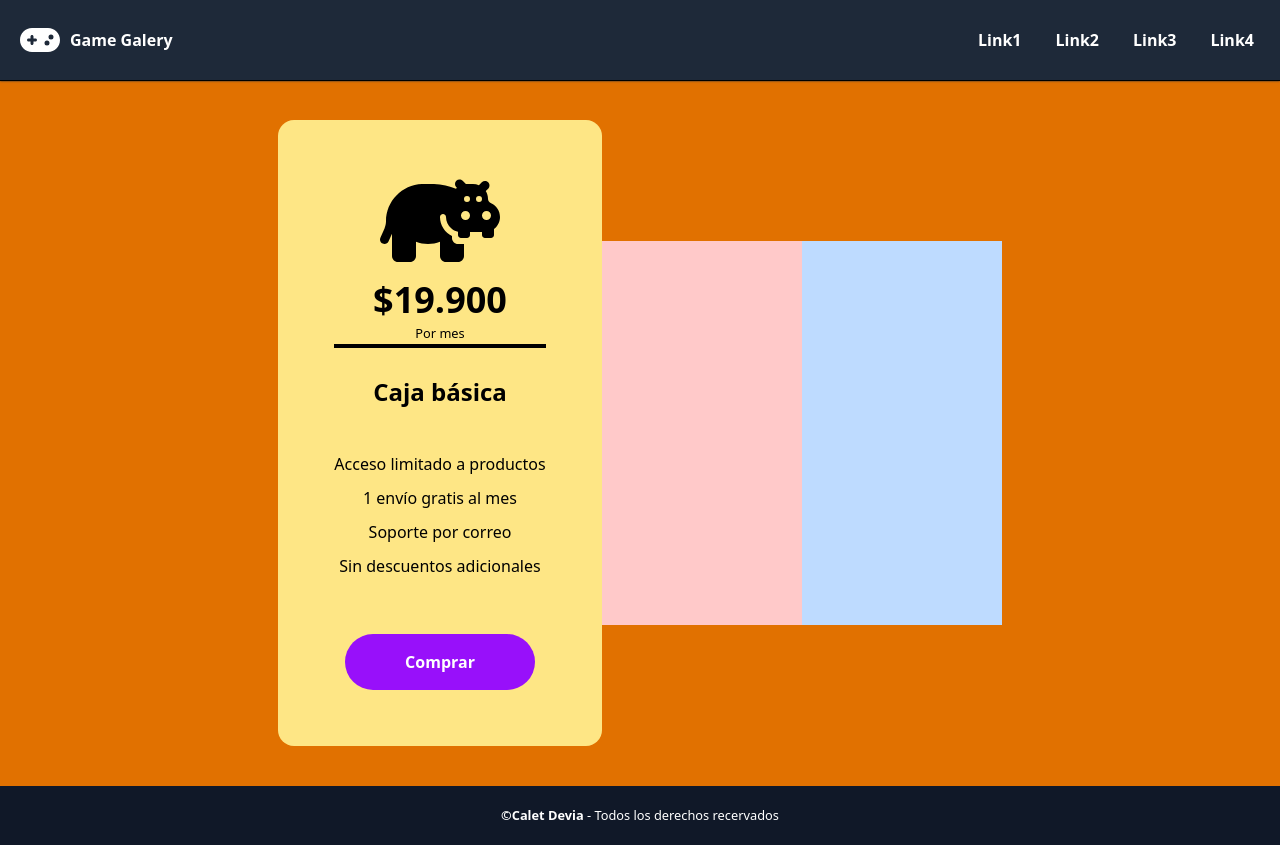
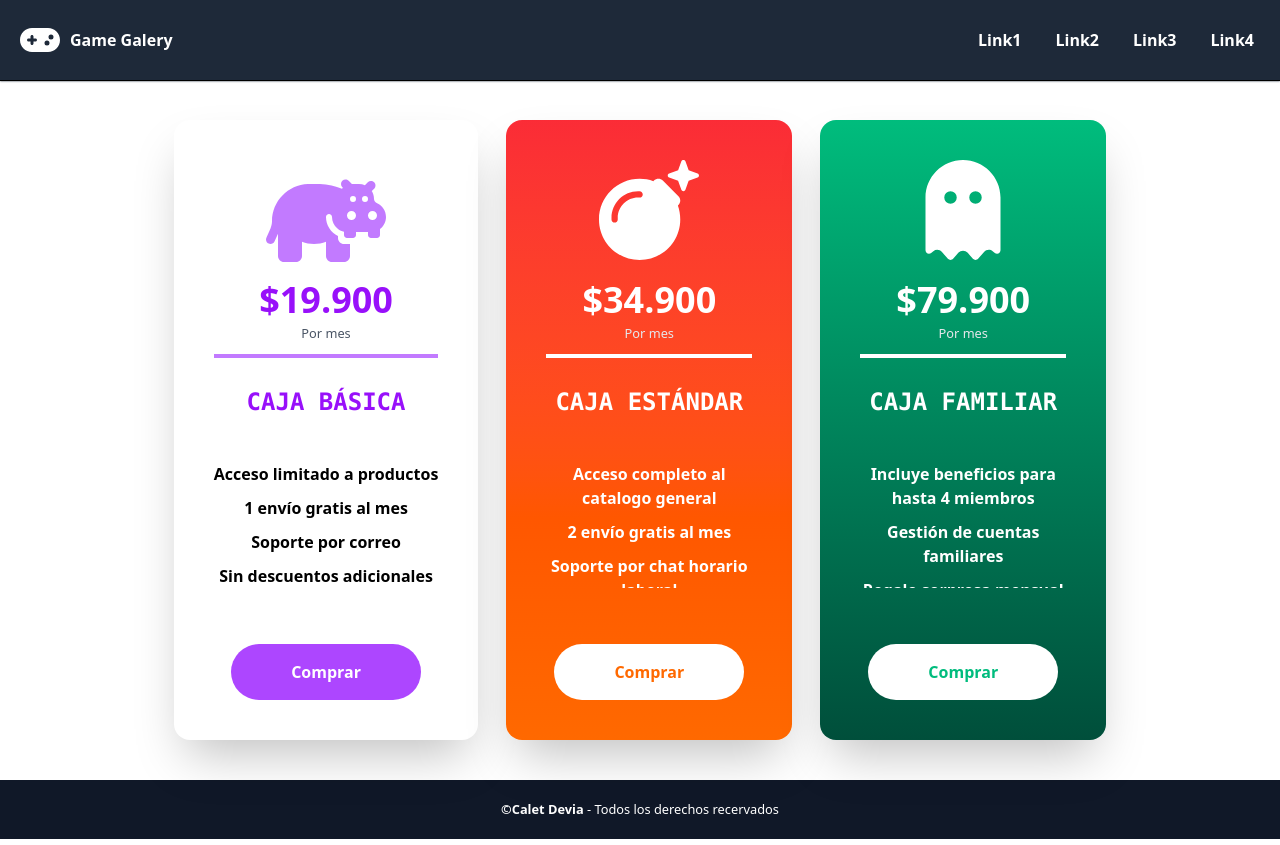
Before and after one commit to Ledtius/practica-tailwind-y-apis, a React (Vite) app: page / in a window 1280 px wide. Built offline with nearby package versions, Linux system fonts and the light colour scheme.

Commit message:
Finished the exe2day2 tailwindcss

```diff
--- a/src/components/Day02/Layout/Main.jsx
+++ b/src/components/Day02/Layout/Main.jsx
@@ -44,30 +44,30 @@ const Main = () => {
         />
       </main> */}
 
-      <main className="h-fit mt-20 flex items-center justify-center flex-wrap w-full bg-amber-600 p-10 ">
-        <section className="p-14 text-center h-fit bg-amber-200 w-fit rounded-2xl relative pt-10  flex flex-col items-center gap-4">
-          <header className="flex flex-col items-center border-b-4 mb-3 w-full">
+      <main className="h-fit mt-20 flex items-center justify-center flex-wrap w-full bg-white p-10 gap-7">
+        <section className="p-10 text-center h-[619.987px] bg-white w-fit rounded-2xl shadow-2xl relative pt-10  flex flex-col items-center gap-4">
+          <header className="flex flex-col items-center border-b-4 border-purple-400 mb-3 w-full">
             <svg
-              className="size-30"
+              className="size-30 fill-purple-400"
               xmlns="http://www.w3.org/2000/svg"
               viewBox="0 0 640 512"
             >
               <path d="M407 47c9.4-9.4 24.6-9.4 33.9 0l17.2 17.2c1.9-.1 3.9-.2 5.8-.2l32 0c11.2 0 21.9 2.3 31.6 6.5L543 55c9.4-9.4 24.6-9.4 33.9 0s9.4 24.6 0 33.9L564 101.9c7.6 12.2 12 26.7 12 42.1c0 10.2 7.4 18.8 16.7 23c27.9 12.5 47.3 40.5 47.3 73c0 26.2-12.6 49.4-32 64l0 32c0 8.8-7.2 16-16 16l-32 0c-8.8 0-16-7.2-16-16l0-16-64 0 0 16c0 8.8-7.2 16-16 16l-32 0c-8.8 0-16-7.2-16-16l0-17.6c-11.8-2.4-22.7-7.4-32-14.4c-1.5-1.1-2.9-2.3-4.3-3.5c-17-14.7-27.7-36.4-27.7-60.5c0-8.8-7.2-16-16-16s-16 7.2-16 16c0 44.7 26.2 83.2 64 101.2l0 10.8c0 17.7 14.3 32 32 32l32 0 0 64c0 17.7-14.3 32-32 32l-64 0c-17.7 0-32-14.3-32-32l0-76c-19.8 7.7-41.4 12-64 12s-44.2-4.3-64-12l0 76c0 17.7-14.3 32-32 32l-64 0c-17.7 0-32-14.3-32-32l0-118.9L45.9 369.7c-5.4 12.1-19.6 17.6-31.7 12.2S-3.3 362.4 2.1 350.3L24 300.9c5.3-11.9 8-24.7 8-37.7C32 155.7 117.2 68 223.8 64.1l.2-.1 7.2 0L256 64l32 0c41.7 0 83.4 12.1 117.2 25.7c1.7-1.8 3.5-3.6 5.3-5.2L407 81c-9.4-9.4-9.4-24.6 0-33.9zm73 185a24 24 0 1 0 -48 0 24 24 0 1 0 48 0zm88 24a24 24 0 1 0 0-48 24 24 0 1 0 0 48zM480 144a16 16 0 1 0 -32 0 16 16 0 1 0 32 0zm48 16a16 16 0 1 0 0-32 16 16 0 1 0 0 32z" />
             </svg>
-            <section>
-              <h3 className="font-bold text-4xl">$19.900</h3>
-              <small>Por mes</small>
+            <section className="mb-2.5">
+              <h3 className="font-bold text-4xl text-purple-600">$19.900</h3>
+              <small className="text-gray-600">Por mes</small>
             </section>
           </header>
 
           <h2
             className="font-bold
-          text-2xl mb-7"
+          text-2xl mb-7 text-purple-600 font-mono"
           >
-            Caja básica
+            CAJA BÁSICA
           </h2>
 
-          <ul className="flex flex-col gap-2.5 ">
+          <ul className="flex flex-col gap-2.5 font-semibold">
             <li>Acceso limitado a productos</li>
             <li>1 envío gratis al mes</li>
             <li>Soporte por correo</li>
@@ -75,13 +75,82 @@ const Main = () => {
           </ul>
           <a
             href="#"
-            className="bg-purple-600 pt-4 pb-4 rounded-4xl pr-15 pl-15  font-semibold mt-10 text-white"
+            className="bg-purple-500 pt-4 pb-4 rounded-4xl pr-15 pl-15  font-semibold mt-10 text-white transition-all hover:scale-105 hover:shadow-2xs/30"
           >
             Comprar
           </a>
         </section>
-        <section className="h-96 bg-red-200 w-50"></section>
-        <section className="h-96 bg-blue-200 w-50"></section>
+        <section className="p-10 text-center h-[619.987px] bg-gradient-to-b from-red-500 to-orange-500 w-[285.95px] rounded-2xl shadow-2xl relative pt-10 flex flex-col items-center gap-4">
+          <header className="flex flex-col items-center h-[198px] border-b-4 border-white mb-3 w-full">
+            <svg
+              className="size-25 mb-5 fill-white"
+              xmlns="http://www.w3.org/2000/svg"
+              viewBox="0 0 512 512"
+            >
+              <path d="M459.1 52.4L442.6 6.5C440.7 2.6 436.5 0 432.1 0s-8.5 2.6-10.4 6.5L405.2 52.4l-46 16.8c-4.3 1.6-7.3 5.9-7.2 10.4c0 4.5 3 8.7 7.2 10.2l45.7 16.8 16.8 45.8c1.5 4.4 5.8 7.5 10.4 7.5s8.9-3.1 10.4-7.5l16.5-45.8 45.7-16.8c4.2-1.5 7.2-5.7 7.2-10.2c0-4.6-3-8.9-7.2-10.4L459.1 52.4zm-132.4 53c-12.5-12.5-32.8-12.5-45.3 0l-2.9 2.9C256.5 100.3 232.7 96 208 96C93.1 96 0 189.1 0 304S93.1 512 208 512s208-93.1 208-208c0-24.7-4.3-48.5-12.2-70.5l2.9-2.9c12.5-12.5 12.5-32.8 0-45.3l-80-80zM200 192c-57.4 0-104 46.6-104 104l0 8c0 8.8-7.2 16-16 16s-16-7.2-16-16l0-8c0-75.1 60.9-136 136-136l8 0c8.8 0 16 7.2 16 16s-7.2 16-16 16l-8 0z" />
+            </svg>
+            <section className="mb-2.5">
+              <h3 className="font-bold text-4xl text-white">$34.900</h3>
+              <small className="text-gray-200">Por mes</small>
+            </section>
+          </header>
+
+          <h2
+            className="font-bold
+          text-2xl mb-7 text-white font-mono"
+          >
+            CAJA ESTÁNDAR
+          </h2>
+
+          <ul className="flex flex-col gap-2.5 font-semibold text-wrap max-h-[126px] overflow-auto text-white">
+            <li>Acceso completo al catalogo general</li>
+            <li>2 envío gratis al mes</li>
+            <li>Soporte por chat horario laboral</li>
+            <li>10% descuentos en productos seleccionados</li>
+          </ul>
+          <a
+            href="#"
+            className="bg-white pt-4 pb-4 rounded-4xl pr-15 pl-15  font-semibold mt-10 text-orange-500 transition-all hover:scale-105 hover:shadow-2xs/30"
+          >
+            Comprar
+          </a>
+        </section>
+        <section className="p-10 text-center h-[619.987px] bg-gradient-to-b from-emerald-500 to-emerald-900 w-[285.95px] rounded-2xl shadow-2xl relative pt-10 flex flex-col items-center gap-4">
+          <header className="flex flex-col items-center h-[198px] border-b-4 border-white mb-3 w-full">
+            <svg
+              className="size-25 fill-white mb-5"
+              xmlns="http://www.w3.org/2000/svg"
+              viewBox="0 0 384 512"
+            >
+              <path d="M40.1 467.1l-11.2 9c-3.2 2.5-7.1 3.9-11.1 3.9C8 480 0 472 0 462.2L0 192C0 86 86 0 192 0S384 86 384 192l0 270.2c0 9.8-8 17.8-17.8 17.8c-4 0-7.9-1.4-11.1-3.9l-11.2-9c-13.4-10.7-32.8-9-44.1 3.9L269.3 506c-3.3 3.8-8.2 6-13.3 6s-9.9-2.2-13.3-6l-26.6-30.5c-12.7-14.6-35.4-14.6-48.2 0L141.3 506c-3.3 3.8-8.2 6-13.3 6s-9.9-2.2-13.3-6L84.2 471c-11.3-12.9-30.7-14.6-44.1-3.9zM160 192a32 32 0 1 0 -64 0 32 32 0 1 0 64 0zm96 32a32 32 0 1 0 0-64 32 32 0 1 0 0 64z" />
+            </svg>
+            <section className="mb-2.5">
+              <h3 className="font-bold text-4xl text-white">$79.900</h3>
+              <small className="text-gray-200">Por mes</small>
+            </section>
+          </header>
+
+          <h2
+            className="font-bold
+          text-2xl mb-7 text-white font-mono"
+          >
+            CAJA FAMILIAR
+          </h2>
+
+          <ul className="flex flex-col gap-2.5 font-semibold text-wrap max-h-[126px] overflow-auto overflow-y-scroll h-64  scrollbar-width text-white">
+            <li>Incluye beneficios para hasta 4 miembros</li>
+            <li>Gestión de cuentas familiares</li>
+            <li>Regalo sorpresa mensual</li>
+            <li>Productos en cantidad doble</li>
+          </ul>
+
+          <a
+            href="#"
+            className="bg-white pt-4 pb-4 rounded-4xl pr-15 pl-15  font-semibold mt-10 text-emerald-500 transition-all hover:scale-105 hover:shadow-2xs/30"
+          >
+            Comprar
+          </a>
+        </section>
       </main>
     </>
   );
```
